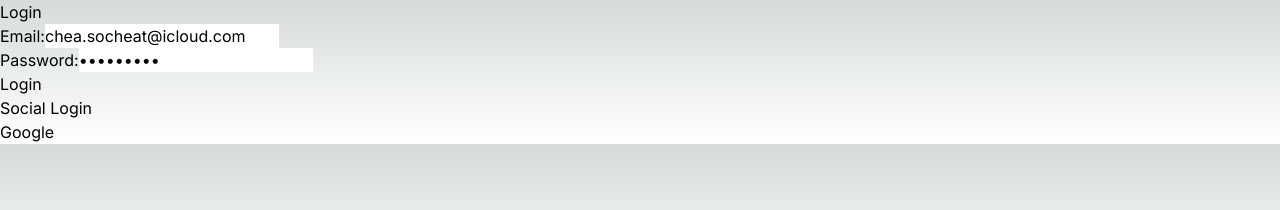
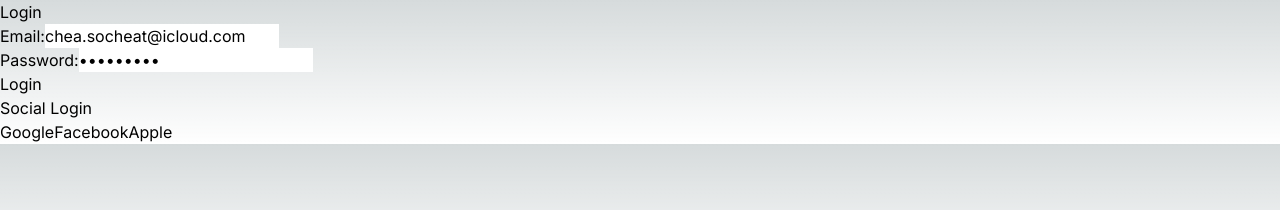
Before and after one commit to csocheat/test-web, a Next.js app: page / in a window 1280 px wide. Shown: the top 210 px of the page. Built offline with nearby package versions, Linux system fonts and the light colour scheme; no server answers.

Commit message:
Rebuild - Version : 1.0.0.5

```diff
--- a/package.json
+++ b/package.json
@@ -1,6 +1,6 @@
 {
   "name": "test-web",
-  "version": "1.0.0.4",
+  "version": "1.0.0.5",
   "private": true,
   "scripts": {
     "dev": "next dev",
--- a/src/app/page.tsx
+++ b/src/app/page.tsx
@@ -69,23 +69,17 @@ export default function Home() {
   };
 
 
+  const handleFacebookLogin = async (e: { preventDefault: () => void; }) => {
+    e.preventDefault();
+    window.location.href = `${url}/auth/facebook`
+  }
   const handleGoogleLogin = async (e: { preventDefault: () => void; }) => {
     e.preventDefault();
-
-    // try {
-    //   const response = await axios.get('https://dev.tovtrip.com/usersvc/api/v1/auth/google');
-    //   if(response.status === 200 && response.data){
-    //     console.log(response.data.data.redirectUrl);
-    //     window.location.href = response.data.data.redirectUrl;
-    //   }else {
-    //     console.error('Failed to initiate Google authentication:', response.data.error);
-
-    //   }
-    // } catch (error) {
-    //   console.error('Error during Google authentication initiation:', error);
-
-    // }
     window.location.href = `${url}/auth/google?callback=${url}/home`;
+  };
+  const handleAppleLogin = async (e: { preventDefault: () => void; }) => {
+    e.preventDefault();
+    window.location.href = `${url}/auth/apple?callback=${url}`;
   };
 
 
@@ -120,6 +114,8 @@ export default function Home() {
       <div>
         <h2>Social Login</h2>
         <button onClick={handleGoogleLogin}>Google</button>
+        <button onClick={handleFacebookLogin}>Facebook</button>
+        <button onClick={handleAppleLogin}>Apple</button>
       </div>
     </div>
   );
```
